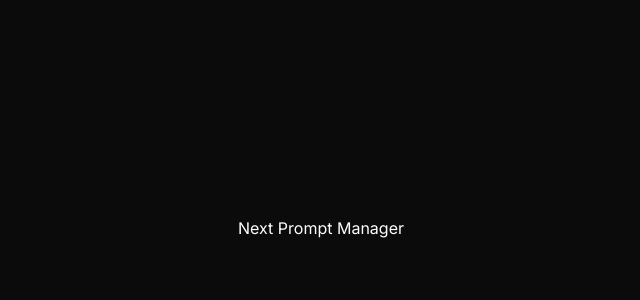
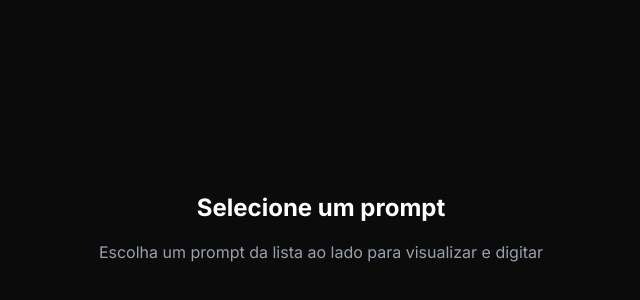
Before and after one commit to Lucas-Gonsalves/next-prompt-manager, a Next.js app: page / in a window 1280 px wide. Shown: the part 172-472 px from the top of the page, without its empty margins (319-959 px from the left). Built offline with nearby package versions, Linux system fonts and the light colour scheme.

Commit message:
feat(home-template): create base   The foundation for the home page and styling of the layout component were created.

```diff
--- a/src/components/layout/layout.tsx
+++ b/src/components/layout/layout.tsx
@@ -5,5 +5,15 @@ type LayoutProps = {
 };
 
 export const Layout = ({ children }: LayoutProps) => {
-  return <div>{children}</div>;
+  return (
+    <div>
+      <section className="flex h-screen">
+        <main className="relative min-w-0 flex-1 overflow-auto">
+          <div className="mx-auto h-full max-w-full p-4 sm:p-6 md:max-w-3xl md:p-8">
+            {children}
+          </div>
+        </main>
+      </section>
+    </div>
+  );
 };
--- a/src/templates/home-template/home-template.tsx
+++ b/src/templates/home-template/home-template.tsx
@@ -1,8 +1,14 @@
 export const HomeTemplate = () => {
   return (
-    <div className="flex min-h-screen items-center justify-center font-sans dark:bg-red-100">
-      <div></div>
-      <h2>Next Prompt Manager</h2>
-    </div>
+    <section className="flex min-h-full">
+      <div className="flex flex-1 items-center justify-center">
+        <div className="text-center">
+          <h1 className="mb-4 text-2xl font-bold">Selecione um prompt</h1>
+          <p className="text-gray-400">
+            Escolha um prompt da lista ao lado para visualizar e digitar
+          </p>
+        </div>
+      </div>
+    </section>
   );
 };
```
